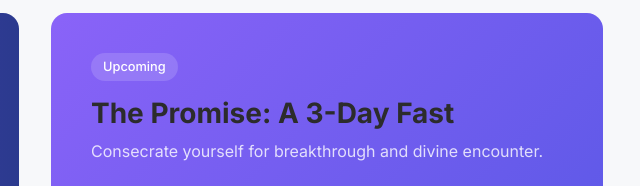
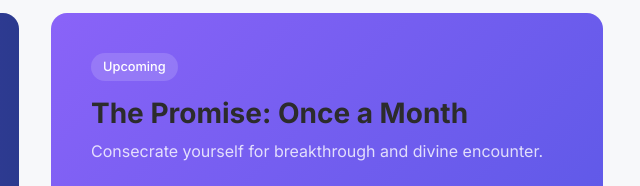
Before and after one commit to rcndallasmedia/rcndallas.github.io, a plain HTML site: page index.html in a window 1280 px wide. Shown: the part 1017-1203 px from the top of the page, 605-1245 px from the left. Drawn offline with Linux system fonts and the light colour scheme.

Commit message:
Update index.html

```diff
--- a/index.html
+++ b/index.html
@@ -85,7 +85,7 @@
                     </div>
                     <div class="campaign-card style-2">
                         <span class="campaign-tag" data-i18n="campaign_upcoming_tag">Upcoming</span>
-                        <h3 data-i18n="campaign_promise_title">The Promise: A 3-Day Fast</h3>
+                        <h3 data-i18n="campaign_promise_title">The Promise: Once a Month</h3>
                         <p data-i18n="campaign_promise_desc">Consecrate yourself for breakthrough and divine encounter.</p>
                         <a href="#new-to-rcn-section" class="btn btn-light" data-i18n="btn_join_now">Join Now</a>
                     </div>
@@ -484,7 +484,7 @@
                     campaign_100_days_desc: "Join us in seeking God's face in prayer every night at 11PM CDT on Zoom",
                     btn_learn_more: "Learn More",
                     campaign_upcoming_tag: "Upcoming",
-                    campaign_promise_title: "The Promise: A 3-Day Fast",
+                    campaign_promise_title: "The Promise: Once a Month",
                     campaign_promise_desc: "Consecrate yourself for breakthrough and divine encounter.",
                     btn_join_now: "Join Now",
                     section_title_new_to_rcn: "New to RCN Dallas?",
@@ -553,7 +553,7 @@
                     campaign_100_days_desc: "Únete a nosotros en la búsqueda del rostro de Dios en oración cada noche a las 11PM CDT en Zoom",
                     btn_learn_more: "Saber Más",
                     campaign_upcoming_tag: "Próximo",
-                    campaign_promise_title: "La Promesa: Un Ayuno de 3 Días",
+                    campaign_promise_title: "La Promesa: Una Vez al Mes",
                     campaign_promise_desc: "Conságrese para el avance y el encuentro divino.",
                     btn_join_now: "Únete Ahora",
                     section_title_new_to_rcn: "¿Nuevo en RCN Dallas?",
```
